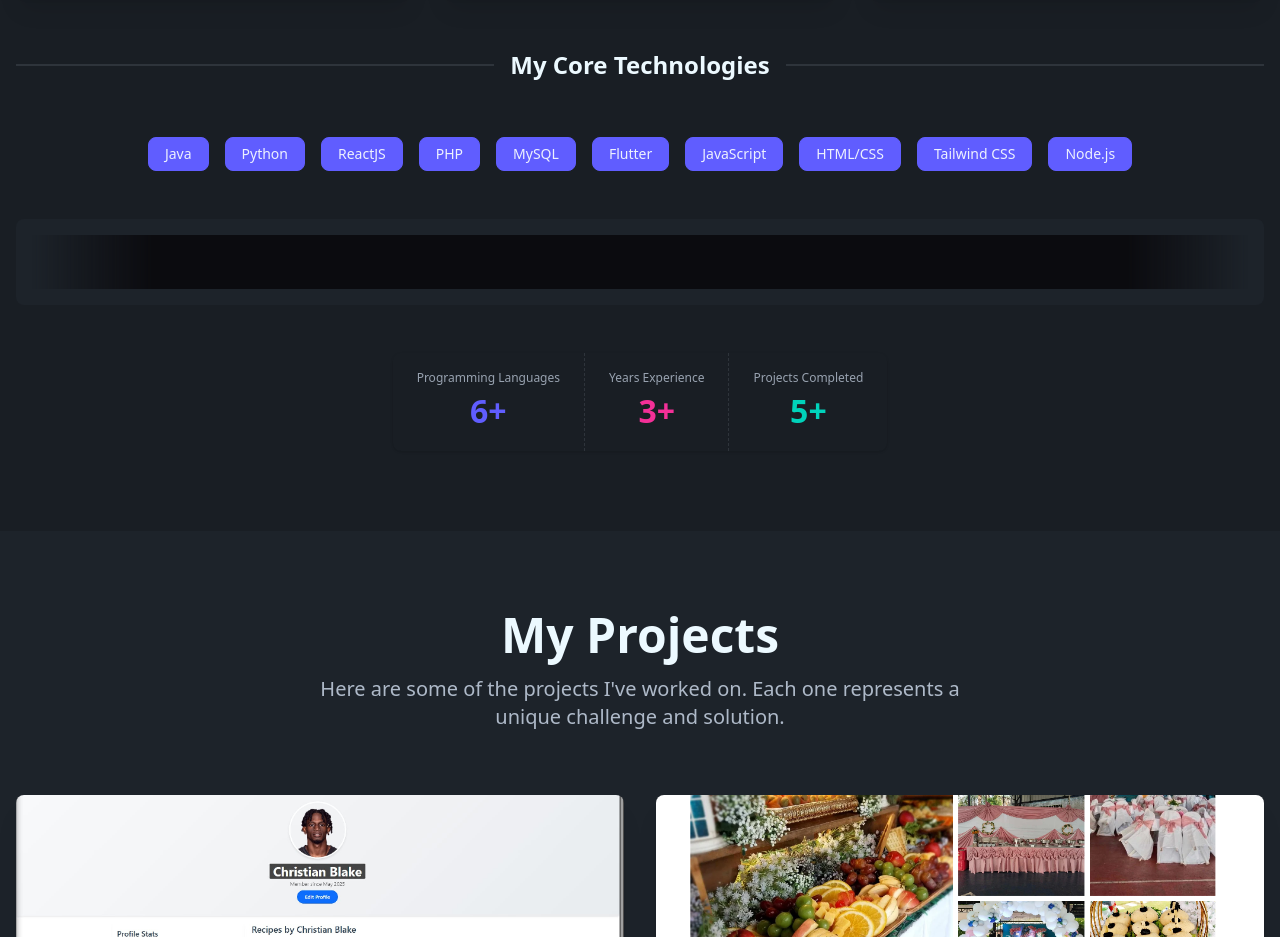
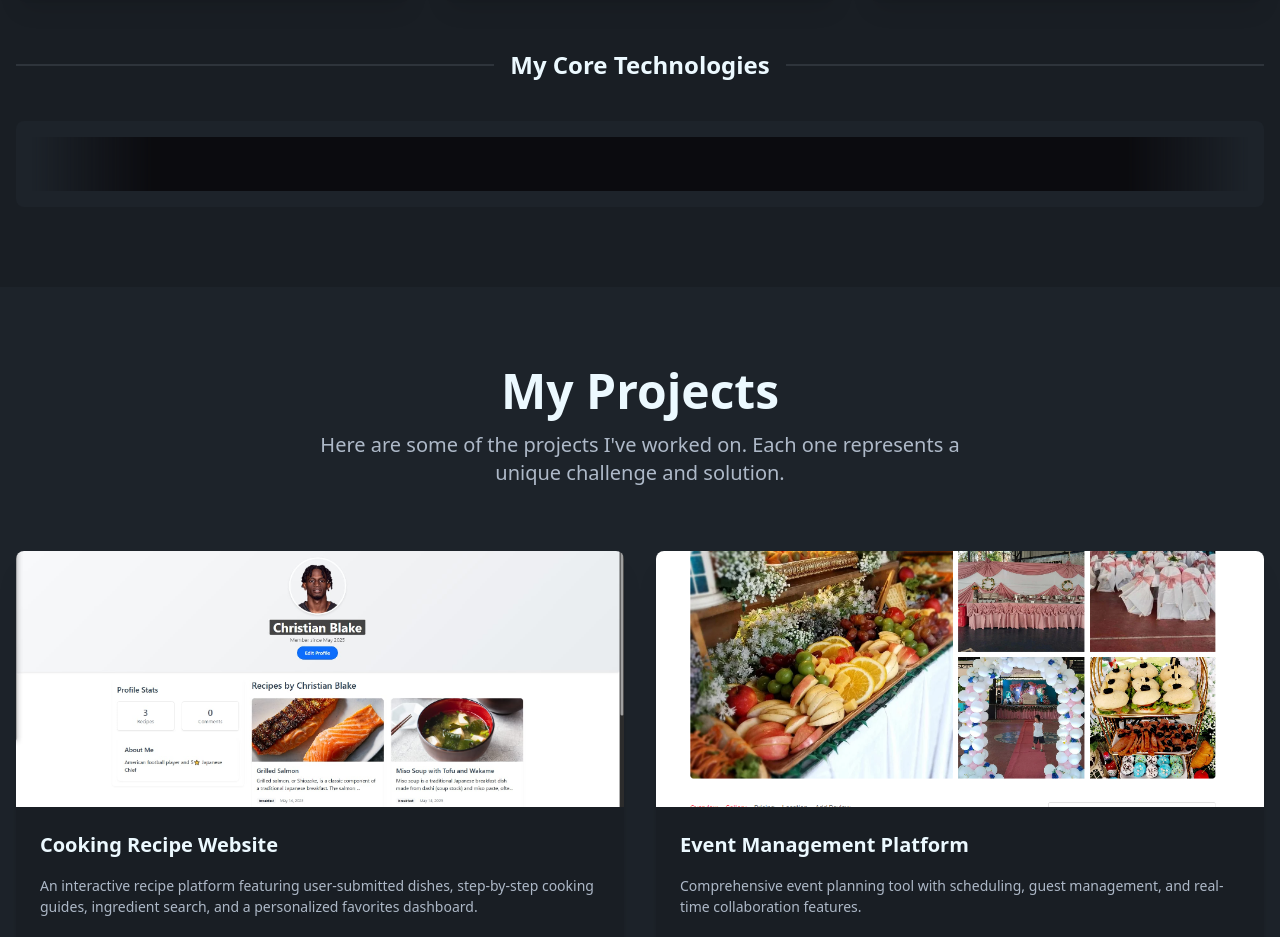
Before and after one commit to Ezekiel-Cruz/Portfolio, a React (Vite) app: page / in a window 1280 px wide. Shown: the part 2600-3537 px from the top of the page. Built offline with nearby package versions, Linux system fonts and the light colour scheme.

Commit message:
feat(skills): show only core tech LogoLoop; remove badges and stats from My Core Technologies

```diff
--- a/src/components/Skills.tsx
+++ b/src/components/Skills.tsx
@@ -92,29 +92,6 @@ export default function Skills() {
           My Core Technologies
         </div>
 
-        {/* Badges grid (kept) */}
-        <div className="flex flex-wrap justify-center gap-4 mt-16">
-          {[
-            "Java",
-            "Python",
-            "ReactJS",
-            "PHP",
-            "MySQL",
-            "Flutter",
-            "JavaScript",
-            "HTML/CSS",
-            "Tailwind CSS",
-            "Node.js",
-          ].map((tech, index) => (
-            <div
-              key={index}
-              className="badge badge-primary badge-lg p-4 text-sm font-medium hover:badge-secondary transition-colors duration-300 cursor-pointer"
-            >
-              {tech}
-            </div>
-          ))}
-        </div>
-
         {/* Marquee of core stack logos (icons only for core technologies present) */}
         <div className="mt-12">
           <div className="rounded-box bg-base-100 p-4">
@@ -131,25 +108,6 @@ export default function Skills() {
             />
           </div>
         </div>
-
-        <div className="text-center mt-12">
-          <div className="stats shadow">
-            <div className="stat">
-              <div className="stat-title">Programming Languages</div>
-              <div className="stat-value text-primary">6+</div>
-            </div>
-
-            <div className="stat">
-              <div className="stat-title">Years Experience</div>
-              <div className="stat-value text-secondary">3+</div>
-            </div>
-
-            <div className="stat">
-              <div className="stat-title">Projects Completed</div>
-              <div className="stat-value text-accent">5+</div>
-            </div>
-          </div>
-        </div>
       </div>
     </section>
   );
```
